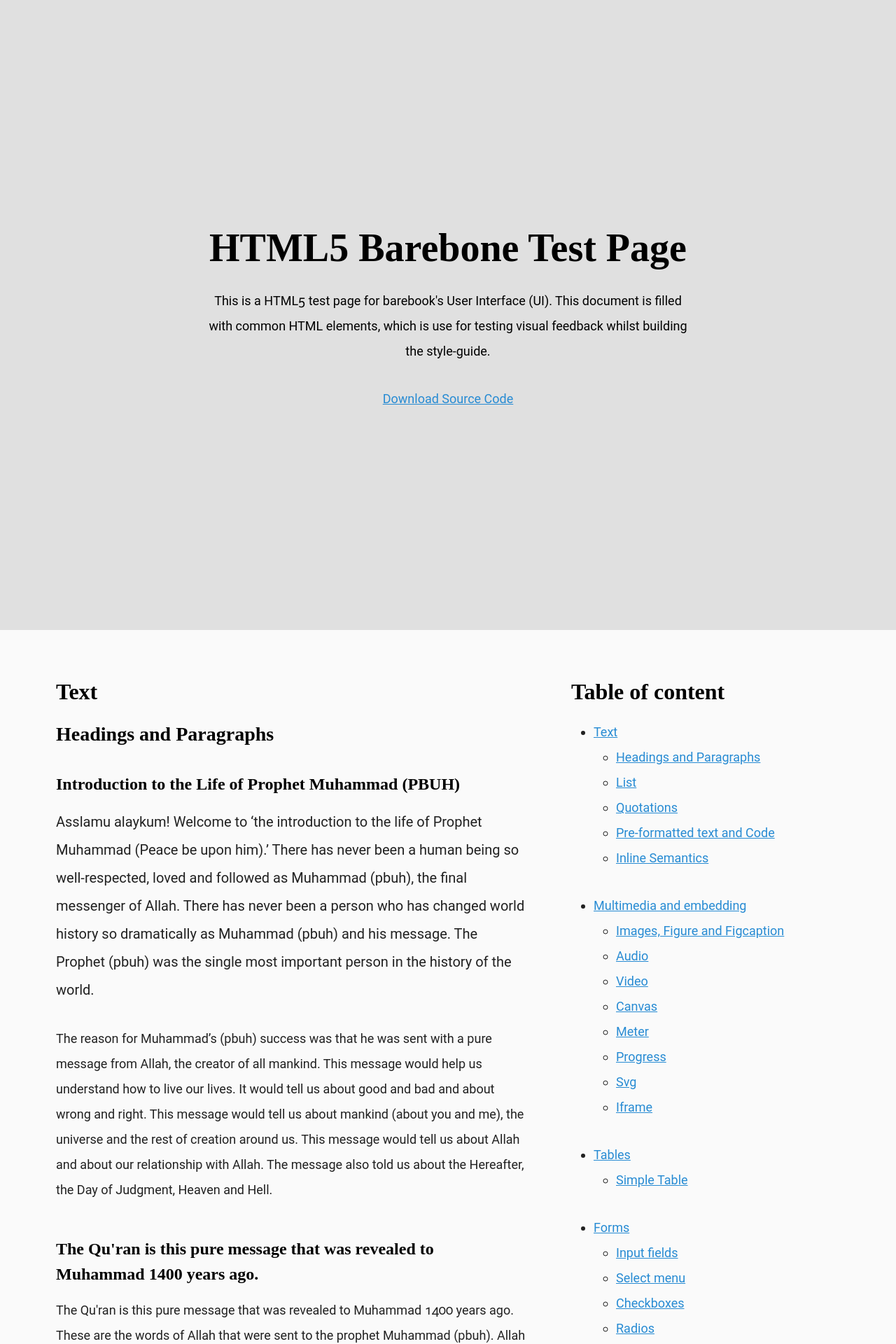
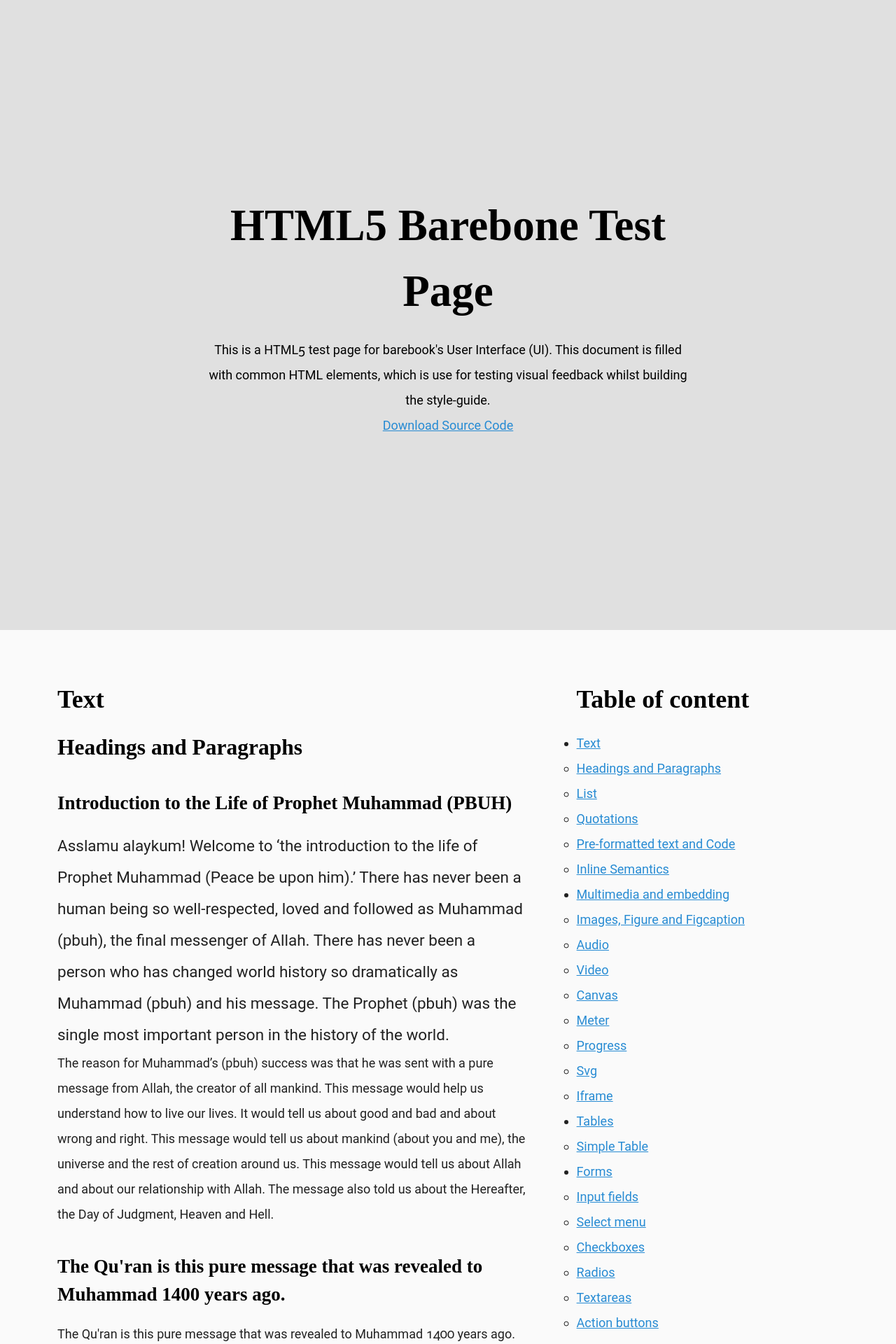
Before and after one commit to acamarian/html5-barebone-test-page, a Jekyll site: the page built from index.html, in a window 1280 px wide. Shown: the top 1920 px of the page at 70% size. Built offline with Jekyll 4.4.1, drawn with Linux system fonts in a browser that asks for light colours.

Commit message:
update base styles

```diff
--- a/public/styles/sass/abstracts/_variables.scss
+++ b/public/styles/sass/abstracts/_variables.scss
@@ -75,6 +75,8 @@
 $base-font-family-headings:  $type-serif !default;
 $base-font-color-headings:   $black !default;
 
+$base-font-family-code:  $type-code !default;
+
 $link: $blue;
 
 
--- a/public/styles/sass/base/_typography.scss
+++ b/public/styles/sass/base/_typography.scss
@@ -12,12 +12,13 @@
 }
 
 
+
+
+
+/**
+ * Main and Sectioning Roots
+ */
 html {
-    text-rendering: optimizeLegibility;
-    font-feature-settings: 'liga' 1, 'kern' 1, 'onum' 1;
-}
-
-body {
     @include respond-to(screen-s)  {
         font-size: 1.125rem;
     }
@@ -25,32 +26,26 @@
         font-size: 1.25rem;
     }
 
+    font-size: $base-font-size;
+    line-height: $base-line-height;
+    text-rendering: optimizeLegibility;
+    font-feature-settings: 'liga' 1, 'kern' 1, 'onum' 1;
+}
+
+body {
     font-family: $base-font-family-body;
-    font-size: $base-font-size;
     background-color: $base-background-color;
     color: $base-font-color;
-    line-height: $base-line-height;
     font-weight: $base-font-weight;
-    font-style: normal;
 }
 
-p,
-pre,
-figure,
-ul,
-ol,
-blockquote {
-    &:not(:last-child) {
-        margin-bottom: $vr;
-    }
-}
 
-ul,
-ol,
-blockquote {
-    margin-left: $vr;
-}
 
+
+
+/**
+ * Content Sectioning
+ */
 h1,
 h2,
 h3,
@@ -86,7 +81,7 @@
 .lead-heading {
     @include respond-to(screen-l) {
         font-size: 4.25rem;
-        line-height: 1.25;
+        line-height: 1.5;
     }
 }
 
@@ -116,14 +111,20 @@
 }
 
 
-small {
-    line-height: 1;
+
+
+/**
+ * Text content and Inline text semantics
+ */
+pre,
+code,
+kbd,
+samp {
+  font-family: $base-font-family-code; /* 1 */
+  font-size: 1rem; /* 2 */
 }
 
 
-/**
- * Links
- */
 a {
     text-decoration: underline;
     text-decoration-skip: edges;
@@ -143,3 +144,7 @@
         color: darken($link, 5%);
     }
 }
+
+small {
+    font-size: 80%;
+}
```
